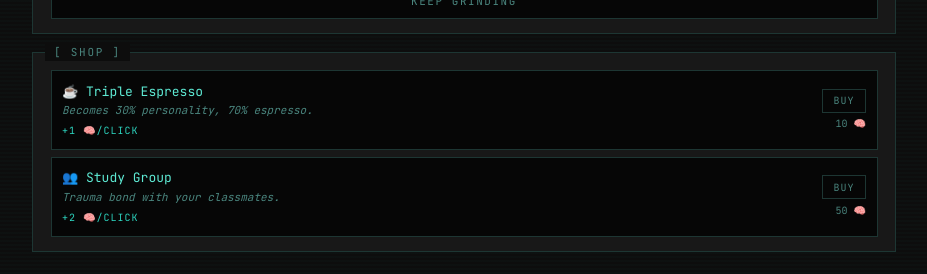
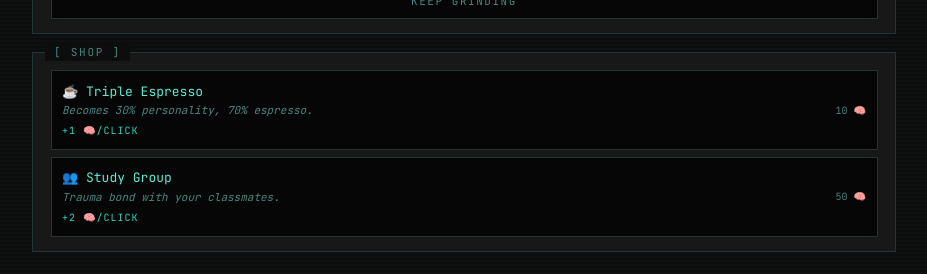
Before and after one commit to yidarvin/darvin-life-simulation, a React (Vite) app: page / in a window 1280 px wide. Shown: the part 501-775 px from the top of the page, without its empty margins (176-1103 px from the left). Built offline with nearby package versions, Linux system fonts and the light colour scheme.

Commit message:
upgrade qol fix

```diff
--- a/src/components/panels/ShopItem.jsx
+++ b/src/components/panels/ShopItem.jsx
@@ -9,37 +9,35 @@ import { canAfford, formatCost, CURRENCY_EMOJI } from '../../utils/currency';
  */
 export function ShopItem({ item }) {
   const currencies = useGameStore((s) => s.currencies);
-  const owned = useGameStore((s) => Boolean(s.shop.owned[item.id]));
   const stage = useGameStore((s) => s.stage);
+  const buyShopItem = useGameStore((s) => s.buyShopItem);
 
   const isLocked = item.lockedUntilInternship && stage === 'undergrad';
   const affordable = canAfford(currencies, item.cost);
 
-  const state = owned
-    ? 'owned'
-    : isLocked
-      ? 'locked'
-      : affordable
-        ? 'affordable'
-        : 'unaffordable';
+  const state = isLocked ? 'locked' : affordable ? 'affordable' : 'unaffordable';
+  const clickable = state === 'affordable';
+
+  const handleClick = () => {
+    if (!clickable) return;
+    buyShopItem(item.id);
+  };
 
   return (
-    <div
+    <button
+      type="button"
+      onClick={handleClick}
+      disabled={!clickable}
       className={clsx(
-        'flex items-center gap-4 p-3 border transition-colors',
-        state === 'owned' && 'border-phosphor-faint bg-bg-deep opacity-60',
-        state === 'locked' && 'border-phosphor-faint bg-bg-deep opacity-50',
-        state === 'unaffordable' && 'border-phosphor-faint bg-bg-deep',
-        state === 'affordable' && 'border-phosphor bg-bg-deep hover:bg-[#11201d]',
+        'w-full flex items-center gap-4 p-3 border transition-colors text-left',
+        state === 'locked' && 'border-phosphor-faint bg-bg-deep opacity-50 cursor-not-allowed',
+        state === 'unaffordable' && 'border-phosphor-faint bg-bg-deep cursor-not-allowed',
+        state === 'affordable' &&
+          'border-phosphor bg-bg-deep cursor-pointer hover:bg-[#11201d] active:scale-[0.99]',
       )}
     >
       <div className="flex-1 min-w-0">
-        <div
-          className={clsx(
-            'text-phosphor-bright font-mono text-[13px] mb-0.5',
-            state === 'owned' && 'line-through',
-          )}
-        >
+        <div className="text-phosphor-bright font-mono text-[13px] mb-0.5">
           {item.name}
         </div>
         <div className="text-phosphor-dim text-[11px] italic leading-snug">
@@ -51,49 +49,22 @@ export function ShopItem({ item }) {
       </div>
 
       <div className="flex flex-col items-end gap-1 shrink-0">
-        {state === 'owned' && (
-          <span className="font-mono text-[10px] uppercase tracking-[0.12em] text-phosphor-bright border border-phosphor-bright px-2 py-1">
-            ✓ owned
-          </span>
-        )}
         {state === 'locked' && (
           <span className="font-mono text-[10px] uppercase tracking-[0.12em] text-phosphor-dim border border-phosphor-faint px-2 py-1 max-w-[140px] text-center leading-tight">
             internship required
           </span>
         )}
-        {(state === 'affordable' || state === 'unaffordable') && (
-          <BuyButton item={item} affordable={affordable} />
-        )}
-        {!owned && !isLocked && (
-          <div className="font-mono text-[10px] text-phosphor-dim tabular-nums">
+        {!isLocked && (
+          <div
+            className={clsx(
+              'font-mono text-[10px] tabular-nums',
+              affordable ? 'text-phosphor-bright' : 'text-phosphor-dim',
+            )}
+          >
             {formatCost(item.cost)}
           </div>
         )}
       </div>
-    </div>
-  );
-}
-
-function BuyButton({ item, affordable }) {
-  const buyShopItem = useGameStore((s) => s.buyShopItem);
-
-  const handleClick = () => {
-    if (!affordable) return;
-    buyShopItem(item.id);
-  };
-
-  return (
-    <button
-      onClick={handleClick}
-      disabled={!affordable}
-      className={clsx(
-        'px-3 py-1 font-mono text-[10px] uppercase tracking-[0.1em] border transition-colors',
-        affordable
-          ? 'border-phosphor text-phosphor-bright cursor-pointer hover:bg-phosphor hover:text-bg active:scale-[0.97]'
-          : 'border-phosphor-faint text-phosphor-dim cursor-not-allowed',
-      )}
-    >
-      buy
     </button>
   );
 }
--- a/src/components/panels/ShopPanel.jsx
+++ b/src/components/panels/ShopPanel.jsx
@@ -12,8 +12,10 @@ import { isAtLeastYear } from '../../utils/gating';
 export function ShopPanel() {
   const year = useGameStore((s) => s.year);
   const stage = useGameStore((s) => s.stage);
+  const owned = useGameStore((s) => s.shop.owned);
 
   const visible = SHOP_ITEMS.filter((item) => {
+    if (owned[item.id]) return false;
     if (stage !== 'undergrad') return true;
     return !item.unlocksAtYear || isAtLeastYear(year, item.unlocksAtYear);
   });
```
